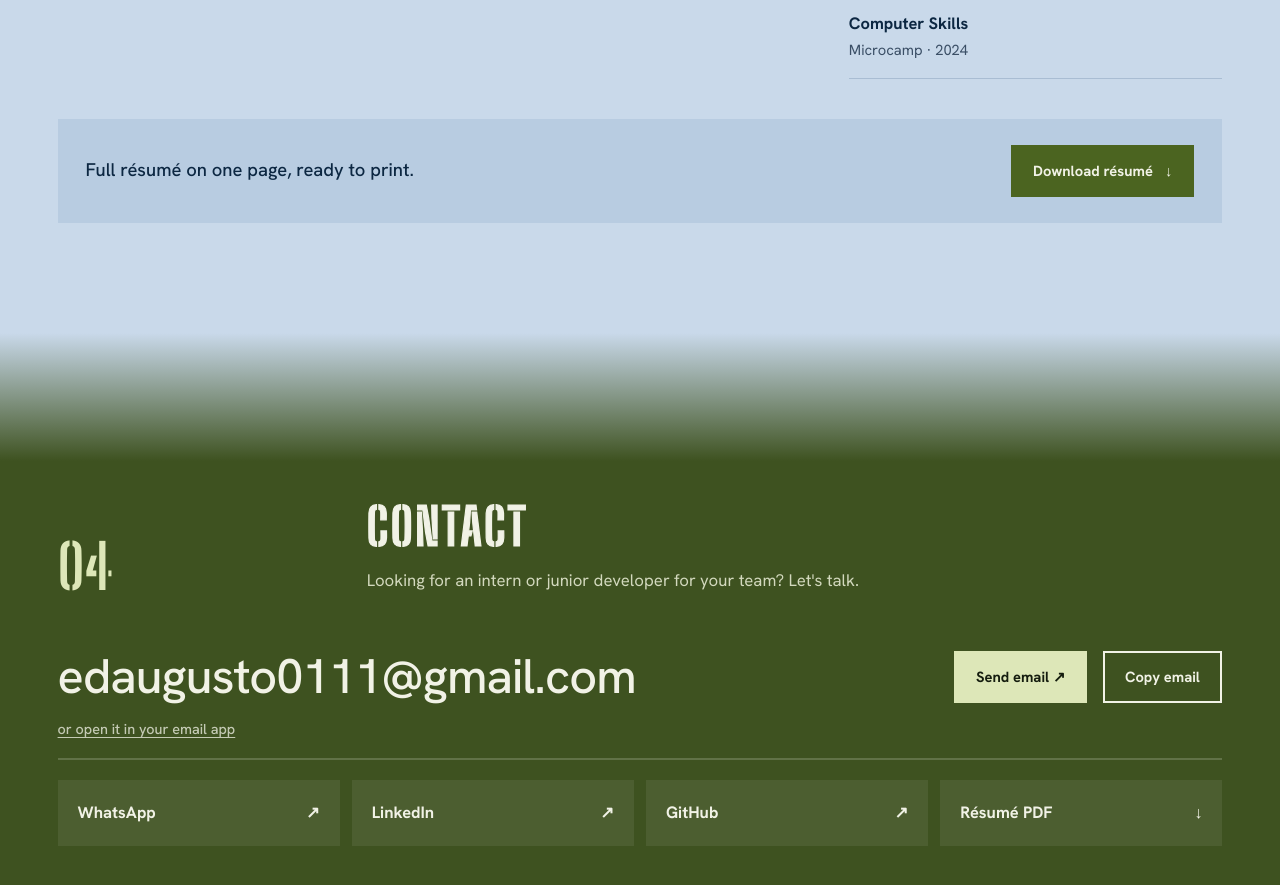
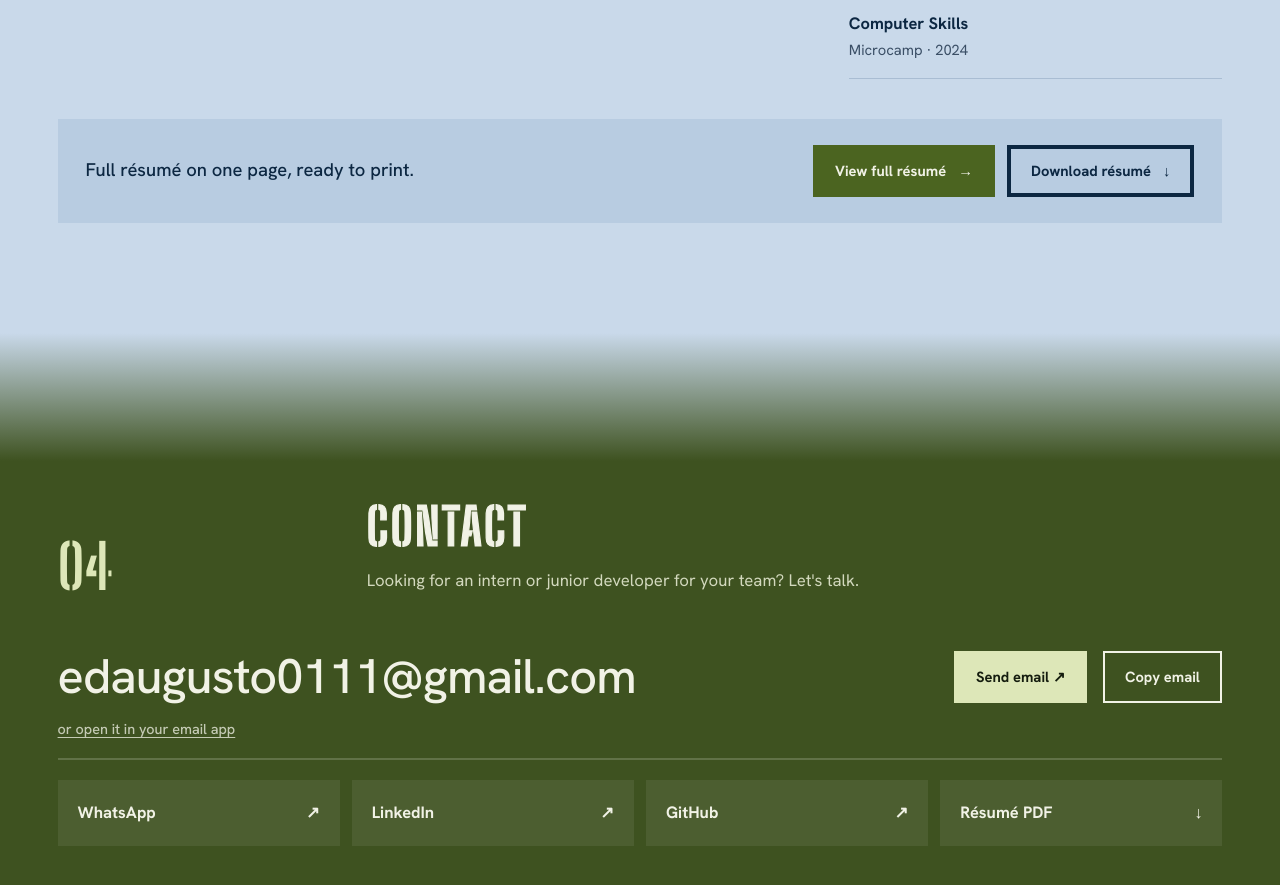
Before and after one commit to edaaugusto/portfolio, a plain HTML site: page frontend/index.html in a window 1280 px wide. Shown: the part 4721-5606 px from the top of the page. Drawn offline with nearby package versions, Linux system fonts and the light colour scheme.

Commit message:
Home: link to the full resume page from the Currículo section and list menu
Co-Authored-By: Claude Opus 5.5 <noreply@anthropic.com>

```diff
--- a/frontend/index.html
+++ b/frontend/index.html
@@ -436,6 +436,8 @@ dialog.vmodal::backdrop{background:rgba(6,16,28,.92)}
 .mv .short{display:none}
 @media (max-width:960px){.mv .long{display:none}.mv .short{display:inline}.mv{padding:0 4px;font-size:.66rem}}
 @media (max-width:430px){.tools a.tb[download]{display:none}.tg{width:108px}}
+.dl-btns{display:flex;flex-wrap:wrap;gap:12px}
+.dl .btn.o{background:transparent!important;color:inherit!important;border:2px solid currentColor}
 </style>
 </head>
 <body>
@@ -578,7 +580,7 @@ dialog.vmodal::backdrop{background:rgba(6,16,28,.92)}
         <li><b>Google Cloud Computing Foundations</b><span>2025 · <a href="https://www.skills.google/public_profiles/7eddcbe9-1340-4e33-bcc8-31cb21a17556" target="_blank" rel="noopener">ver certificado</a></span></li>
         <li><b>Power BI</b><span>Senai · 2025</span></li><li><b>Informática</b><span>Microcamp · 2024</span></li></ul></div>
     </div>
-    <div class="dl rv"><p>Currículo completo, numa página, pronto para imprimir.</p><a class="btn mag" href="curriculo-eduardo-augusto.pdf" download>Baixar Currículo <span class="ar">↓</span></a></div>
+    <div class="dl rv"><p>Currículo completo, numa página, pronto para imprimir.</p><span class="dl-btns"><a class="btn mag" href="curriculo.html">Ver currículo completo <span class="ar">→</span></a><a class="btn o mag" href="curriculo-eduardo-augusto.pdf" download>Baixar Currículo <span class="ar">↓</span></a></span></div>
   </div>
 </section>
 
@@ -601,7 +603,7 @@ dialog.vmodal::backdrop{background:rgba(6,16,28,.92)}
   <div class="idx-g">
     <div><h2>Seções</h2><ul><li><a href="#inicio" data-go="#inicio">Início</a></li><li><a href="#sobre" data-go="#sobre">Sobre</a></li><li><a href="#projetos" data-go="#projetos">Projetos</a></li><li><a href="#curriculo" data-go="#curriculo">Currículo</a></li><li><a href="#contato" data-go="#contato">Contato</a></li></ul></div>
     <div><h2>Projetos</h2><ul><li><a href="https://fmlocacao.com.br" target="_blank" rel="noopener">FM Locação — site</a><small>Python, JavaScript, GitHub Actions</small></li><li><button type="button" data-play="sistema">FM Locação — sistema (vídeo)</button><small>Python, Django, 200+ testes</small></li><li><button type="button" data-play="site">FM Locação — site e painel (vídeo)</button><small>Python, JavaScript, GitHub Actions</small></li><li><a href="https://github.com/oAccex/Accex-main---Copia.git" target="_blank" rel="noopener">Accex</a><small>Web · Node.js, MySQL, EJS</small></li><li><a href="https://app.powerbi.com/view?r=eyJrIjoiZWFlZWM5ZGMtMTE4Zi00NDQwLThkY2EtYmQxMWYzN2IxNjc5IiwidCI6ImIxMDUxYzRiLTNiOTQtNDFhYi05NDQxLWU3M2E3MjM0MmZkZCJ9" target="_blank" rel="noopener">Dashboard de vendas</a><small>Dados · Power BI, DAX, ETL</small></li><li><a href="https://www.instagram.com/fmlocacao" target="_blank" rel="noopener">Identidade visual FM</a><small>Design · branding</small></li></ul></div>
-    <div><h2>Currículo</h2><ul><li>ADS<small>Cruzeiro do Sul · Ago.2024 – atual</small></li><li>Call center · EMDIA<small>Set.2024 – Jul.2026</small></li><li>Técnico em Informática para Internet<small>FIEB · Jan.2021 – Dez.2023</small></li><li>AWS GenAI Foundations · AI-103<small>Senai · 2026</small></li><li>Google Cloud Computing Foundations<small>2025</small></li><li><a href="curriculo-eduardo-augusto.pdf" download>Baixar Currículo (PDF)</a></li></ul></div>
+    <div><h2>Currículo</h2><ul><li>ADS<small>Cruzeiro do Sul · Ago.2024 – atual</small></li><li>Call center · EMDIA<small>Set.2024 – Jul.2026</small></li><li>Técnico em Informática para Internet<small>FIEB · Jan.2021 – Dez.2023</small></li><li>AWS GenAI Foundations · AI-103<small>Senai · 2026</small></li><li>Google Cloud Computing Foundations<small>2025</small></li><li><a href="curriculo.html">Ver currículo completo</a></li><li><a href="curriculo-eduardo-augusto.pdf" download>Baixar Currículo (PDF)</a></li></ul></div>
     <div><h2>Contato</h2><ul><li><a href="mailto:edaugusto0111@gmail.com">edaugusto0111@gmail.com</a></li><li><a href="https://wa.me/5511953784814" target="_blank" rel="noopener">WhatsApp</a></li><li><a href="https://www.linkedin.com/in/edaugusto" target="_blank" rel="noopener">LinkedIn</a></li><li><a href="https://github.com/edaaugusto" target="_blank" rel="noopener">GitHub</a></li></ul></div>
   </div>
 </dialog>
@@ -637,7 +639,7 @@ const D={
 'Crio sistemas web e análises de dados para problemas reais de operação.':'Building web systems and data analysis for real operational problems.',
 'Antes da tecnologia, vendas e quase dois anos de call center, onde desenvolvi oratória, argumentação e leitura de negociação. Hoje, graduando em ADS e buscando estágio ou júnior.':
   "Before tech, I worked in sales and spent almost two years in a call center, where I built public speaking, persuasion and negotiation skills. Now I'm studying Systems Analysis and Development and looking for an internship or junior role.",
-'Ver projetos':'See projects','Agentes com IA — AI-103':'Developing AI Apps and Agents — AI-103','Informática':'Computer Skills','Baixar currículo':'Download résumé','Baixar Currículo':'Download résumé','Baixar Currículo (PDF)':'Download résumé (PDF)','Currículo PDF':'Résumé PDF',
+'Ver projetos':'See projects','Ver currículo completo':'View full résumé','Agentes com IA — AI-103':'Developing AI Apps and Agents — AI-103','Informática':'Computer Skills','Baixar currículo':'Download résumé','Baixar Currículo':'Download résumé','Baixar Currículo (PDF)':'Download résumé (PDF)','Currículo PDF':'Résumé PDF',
 'Foto de Eduardo Augusto em serigrafia de quatro cores':'Photo of Eduardo Augusto as a four-color screen print',
 'ADS':'Associate degree','Cruzeiro do Sul · 2024–atual':'Cruzeiro do Sul · 2024–present','Técnico':'Technical diploma','Informática para Internet · FIEB':'Web Development · FIEB',
 'Cursos de IA':'AI courses','Rolar ↓':'Scroll ↓',
```
